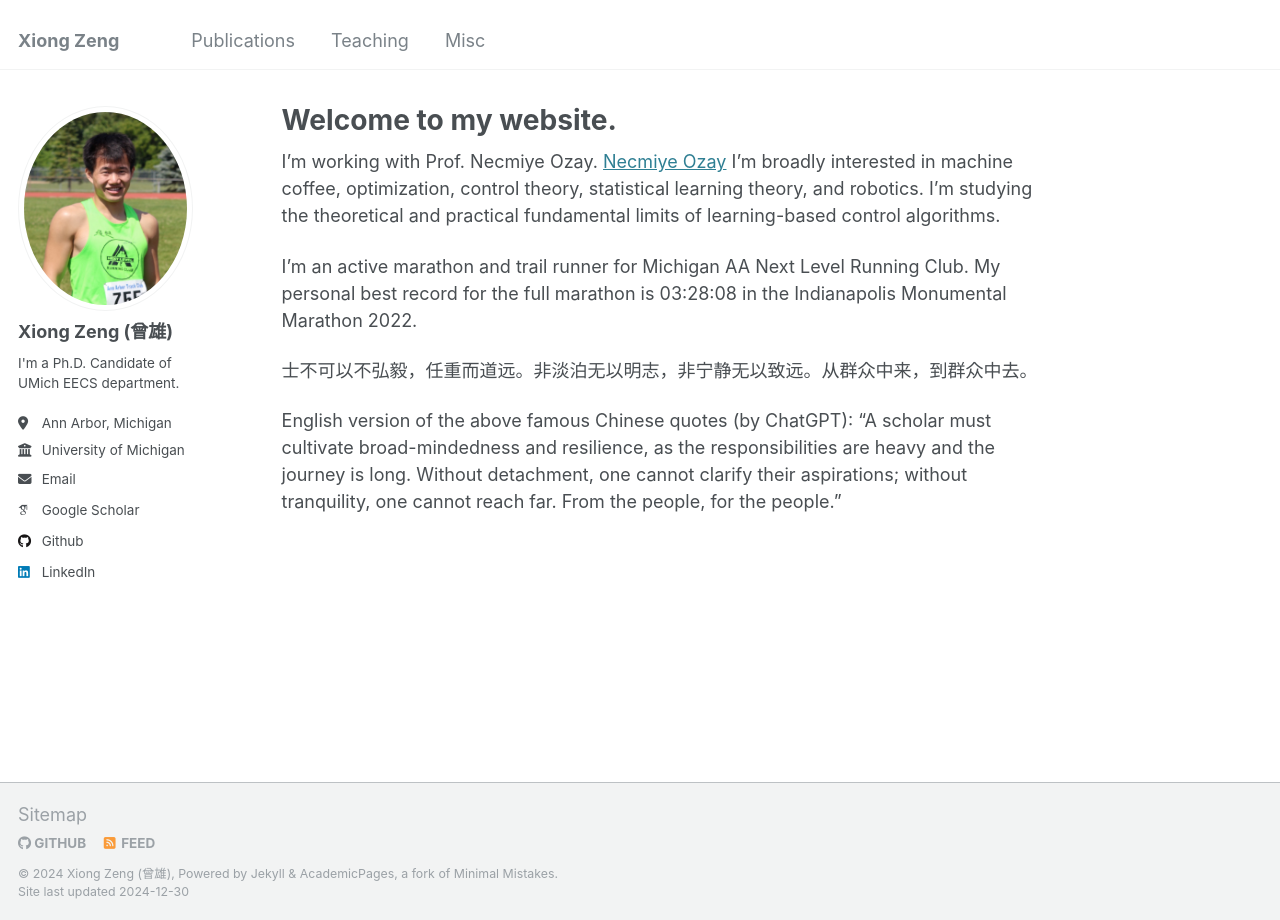
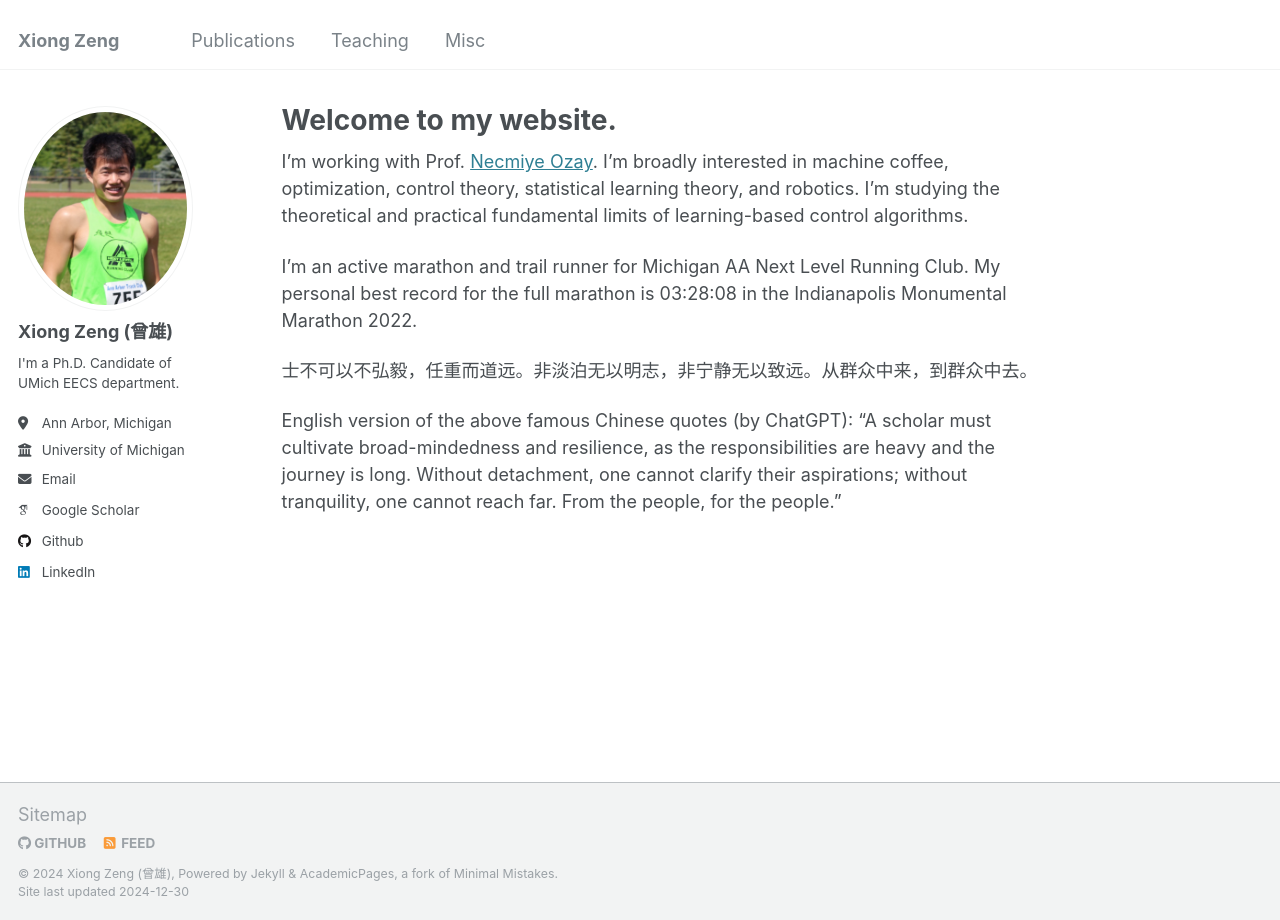
Before and after one commit to zengxiong111/zengxiong.github.io, a Jekyll site: the page built from _pages/about.md, in a window 1280 px wide. Built offline with Jekyll 4.4.1, drawn with Linux system fonts in a browser that asks for light colours; some web fonts are replaced.

Commit message:
Update about.md

```diff
--- a/_pages/about.md
+++ b/_pages/about.md
@@ -7,7 +7,7 @@
   - /about.html
 ---
 
-I'm working with Prof. Necmiye Ozay. <a href="[https://www.example.com](https://web.eecs.umich.edu/~necmiye/)" target="_blank">Necmiye Ozay</a> I'm broadly interested in machine coffee, optimization, control theory, statistical learning theory, and robotics. I'm studying the theoretical and practical fundamental limits of learning-based control algorithms.
+I'm working with Prof. <a href="https://web.eecs.umich.edu/~necmiye/" target="_blank">Necmiye Ozay</a>. I'm broadly interested in machine coffee, optimization, control theory, statistical learning theory, and robotics. I'm studying the theoretical and practical fundamental limits of learning-based control algorithms.
 
 I'm an active marathon and trail runner for Michigan AA Next Level Running Club. My personal best record for the full marathon is 03:28:08 in the Indianapolis Monumental Marathon 2022.
 
```
